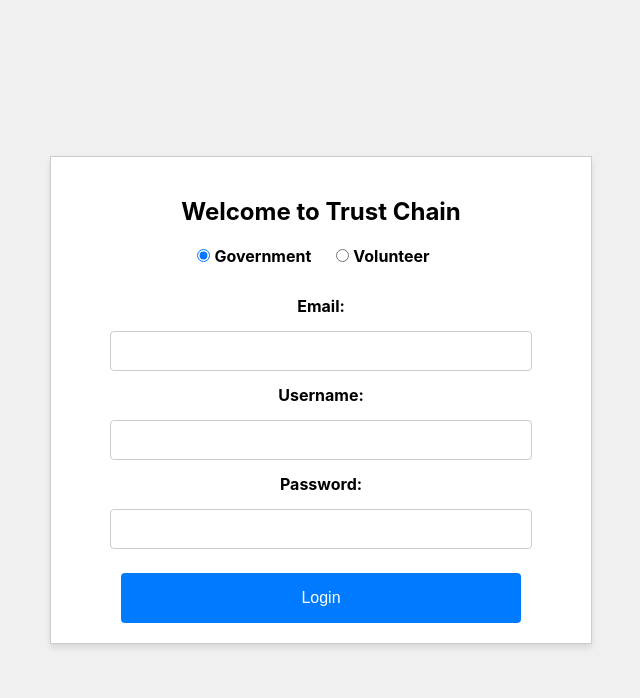
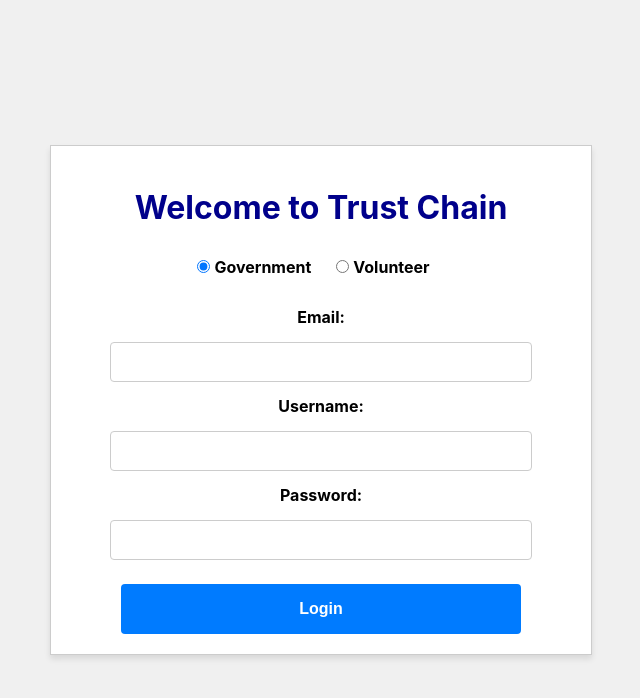
Before and after one commit to anjiattri/TrustChain, a React (Create React App) app: page / in a window 1280 px wide. Shown: the top 698 px of the page, without its empty margins (319-959 px from the left). Built offline with nearby package versions, Linux system fonts and the light colour scheme.

Commit message:
initial login

```diff
--- a/src/components/login/Login.js
+++ b/src/components/login/Login.js
@@ -14,7 +14,7 @@ function LoginPage({ handleLogin }) {
   return (
     <div className="login-container">
       <div className="login-box">
-        <h2>Welcome to Trust Chain</h2>
+        <h1 className="login-heading">Welcome to Trust Chain</h1>
         <div className="user-type-options">
           <label>
             <input
--- a/src/components/login/LoginPage.css
+++ b/src/components/login/LoginPage.css
@@ -59,10 +59,14 @@ button {
   border-radius: 4px;
   height: 50px;
   margin-top: 10px;
+  font-weight: 900;
 }
-
 
 /* Additional styling for better button interaction */
 button:hover {
   background-color: #0056b3; /* Darker blue on hover */
 }
+.login-heading {
+  margin-bottom: 30px;
+  color: darkblue;
+}
```
